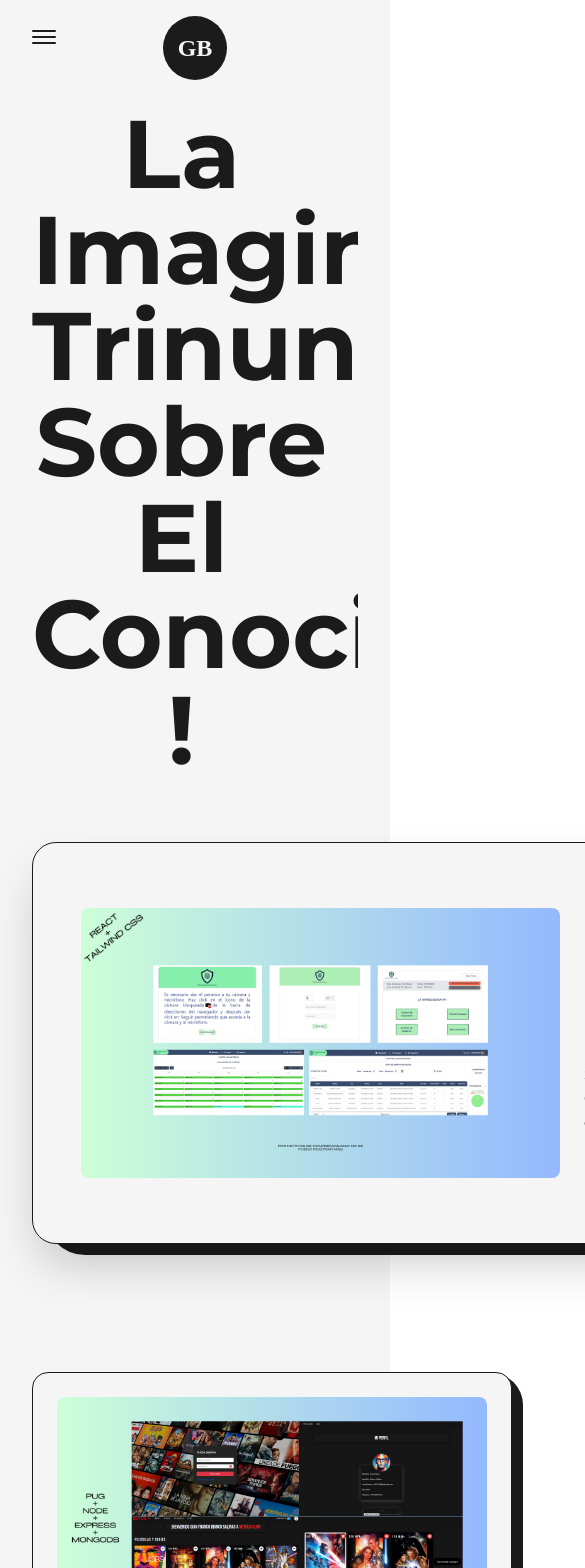
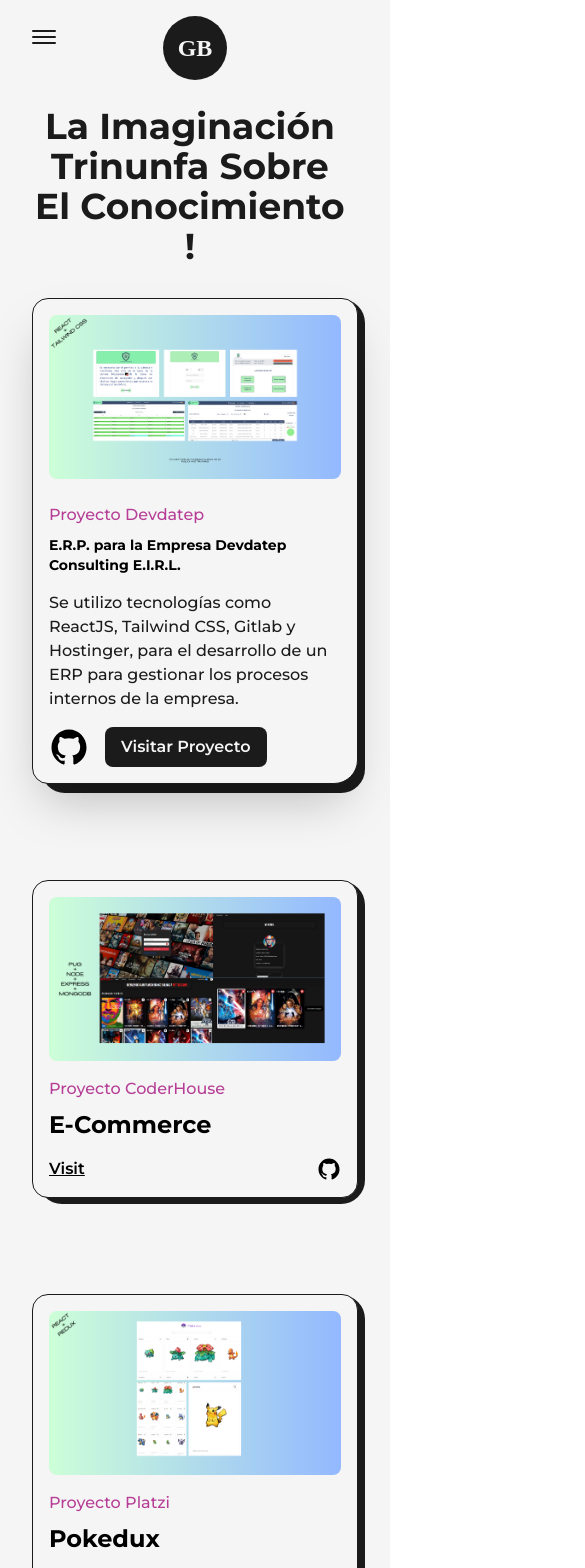
Before and after one commit to gfbianco/Portfolio, a Next.js app: page /projects in a window 390 px wide. Shown: the top 1568 px of the page, 585 px wide, since content can reach past the window. Built offline with nearby package versions, Linux system fonts and the light colour scheme.

Commit message:
implementing responsive on projects page

```diff
--- a/src/pages/projects.js
+++ b/src/pages/projects.js
@@ -21,19 +21,20 @@
   return (
     <article
       className="w-full flex items-center justify-between rounded-3xl rounded-br-2xl
-      border border-solid border-dark bg-light shadow-2xl p-12 relative dark:bg-dark dark:border-light"
+      border border-solid border-dark bg-light shadow-2xl p-12 relative dark:bg-dark
+      dark:border-light lg:flex-col lg:p-8 xs:rounded-2xl xs:rounded-br-3xl xs:p-4"
     >
       {/* ESTE DIV HACE EL EFECTO DE 3D AL CONTENEDOR DE LA IMAGEN */}
       <div
         className="absolute top-0 -right-3 -z-10 w-[100%] h-[103%] rounded-[2.5rem] bg-dark dark:bg-light
-        rounded-br-3xl"
+        rounded-br-3xl xs:-right-2 sm:h-[102%] xs:w-full xs:rounded-[1.5rem]"
       />
 
       {/* IMAGEN DEL PROYECTO */}
       <Link
         href={link}
         target="_blank"
-        className="w-1/2 cursor-pointer overflow-hidden rounded-lg"
+        className="w-1/2 cursor-pointer overflow-hidden rounded-lg lg:w-full"
       >
         <FramerImage
           src={img}
@@ -49,9 +50,9 @@
       </Link>
 
       {/* INFORMACION DEL PROYECTO */}
-      <div className="w-1/2 flex flex-col items-start justify-between pl-6">
+      <div className="w-1/2 flex flex-col items-start justify-between pl-6 lg:w-full lg:pl-0 lg:pt-6">
         {/* TIPO DE PROYECTO */}
-        <span className="text-primary font-medium text-xl dark:text-primaryDark">{type}</span>
+        <span className="text-primary font-medium text-xl dark:text-primaryDark xs:text-base">{type}</span>
 
         {/* TITULO DEL PROYECTO */}
         <Link
@@ -59,7 +60,7 @@
           target="_blank"
           className="hover:underline underline-offset-2"
         >
-          <h2 className="my-2 w-full text-left text-4xl font-bold dark:text-light">{title}</h2>
+          <h2 className="my-2 w-full text-left text-4xl font-bold dark:text-light sm:text-sm">{title}</h2>
         </Link>
 
         {/* RESUMEN DEL PROYECTO */}
@@ -77,7 +78,7 @@
             href={link}
             target="_blank"
             className="ml-4 rounded-lg bg-dark text-light p-2 px-6 text-lg font-semibold
-            dark:bg-light dark:text-dark"
+            dark:bg-light dark:text-dark sm:px-4 sm:text-base"
           >
             Visitar Proyecto
           </Link>
@@ -92,12 +93,13 @@
   return (
     <article
       className="w-full flex flex-col items-center justify-center rounded-2xl border
-      border-solid border-dark bg-light p-6 relative dark:bg-dark dark:border-light"
+      border-solid border-dark bg-light p-6 relative dark:bg-dark dark:border-light
+      xs:p-4"
     >
       {/* ESTE DIV HACE EL EFECTO DE 3D AL CONTENEDOR DE LA IMAGEN */}
       <div
         className="absolute top-0 -right-3 -z-10 w-[101%] h-[103%] rounded-[2rem] bg-dark
-        rounded-br-3xl dark:bg-light"
+        rounded-br-3xl dark:bg-light md:-right-2 md:w-[101%] xs:h-[102%] xs:rounded-[1.5rem]"
       />
 
       {/* IMAGEN DEL PROYECTO */}
@@ -121,7 +123,11 @@
 
       {/* INFORMACION Y LINKS DEL PROYECTO */}
       <div className="w-full flex flex-col items-start justify-between mt-4">
-        <span className="text-primary font-medium text-xl dark:text-primaryDark">{type}</span>
+        <span
+          className="text-primary font-medium text-xl dark:text-primaryDark lg:text-lg md:text-base"
+        >
+          {type}
+        </span>
 
         {/* TITULO DEL PROYECTO */}
         <Link
@@ -129,20 +135,24 @@
           target="_blank"
           className="hover:underline underline-offset-2"
         >
-          <h2 className="my-2 w-full text-left text-3xl font-bold">{title}</h2>
+          <h2
+            className="my-2 w-full text-left text-3xl font-bold lg:text-2xl"
+          >
+            {title}
+          </h2>
         </Link>
         <div className="w-full mt-2 flex items-center justify-between">
           {/* LINK QUE REEDIRIGE A LA PAGINA DEL PROYECTO */}
           <Link
             href={link}
             target="_blank"
-            className="text-lg font-semibold underline"
+            className="text-lg font-semibold underline md:text-base"
           >
             Visit
           </Link>
 
           {/* LINK DEL GITHUB DEL PROYECTO */}
-          <Link href={github} target="_blank" className="w-8">
+          <Link href={github} target="_blank" className="w-8 md:w-6">
             <GithubIcon />
           </Link>
         </div>
@@ -162,11 +172,11 @@
         <Layout className="pt-16">
           <AnimatedText
             text="La imaginación trinunfa sobre el conocimiento !"
-            className="mb-16"
+            className="mb-16 lg:!text-7xl sm:mb-8 sm:!text-6xl xs:!text-4xl"
           />
 
           {/* CONTENEDOR DE LOS PROYECTOS */}
-          <div className="grid grip-cols-12 gap-24 gap-y-32">
+          <div className="grid grip-cols-12 gap-24 gap-y-32 xl:gap-x-16 lg:gap-x-8 md:gap-y-24 sm:gap-x-0">
 
             {/* PROYECTO 1 (DESTACADO) */}
             <div className="col-span-12">
@@ -182,7 +192,7 @@
             </div>
 
             {/* PROYECTO 2 */}
-            <div className="col-span-6">
+            <div className="col-span-6 sm:col-span-12">
               <Project
                 title="E-Commerce"
                 img={project2}
@@ -193,7 +203,7 @@
             </div>
 
             {/* PROYECTO 3 */}
-            <div className="col-span-6">
+            <div className="col-span-6 sm:col-span-12">
               <Project
                 title="Pokedux"
                 img={project3}
@@ -217,7 +227,7 @@
             </div>
 
             {/* PROYECTO 5 */}
-            <div className="col-span-6">
+            <div className="col-span-6 sm:col-span-12">
               <Project
                 title="PatiChat Frontend"
                 img={project5}
@@ -228,7 +238,7 @@
             </div>
 
             {/* PROYECTO 6 */}
-            <div className="col-span-6">
+            <div className="col-span-6 sm:col-span-12">
               <Project
                 title="Patichat Backend"
                 img={project5}
```
